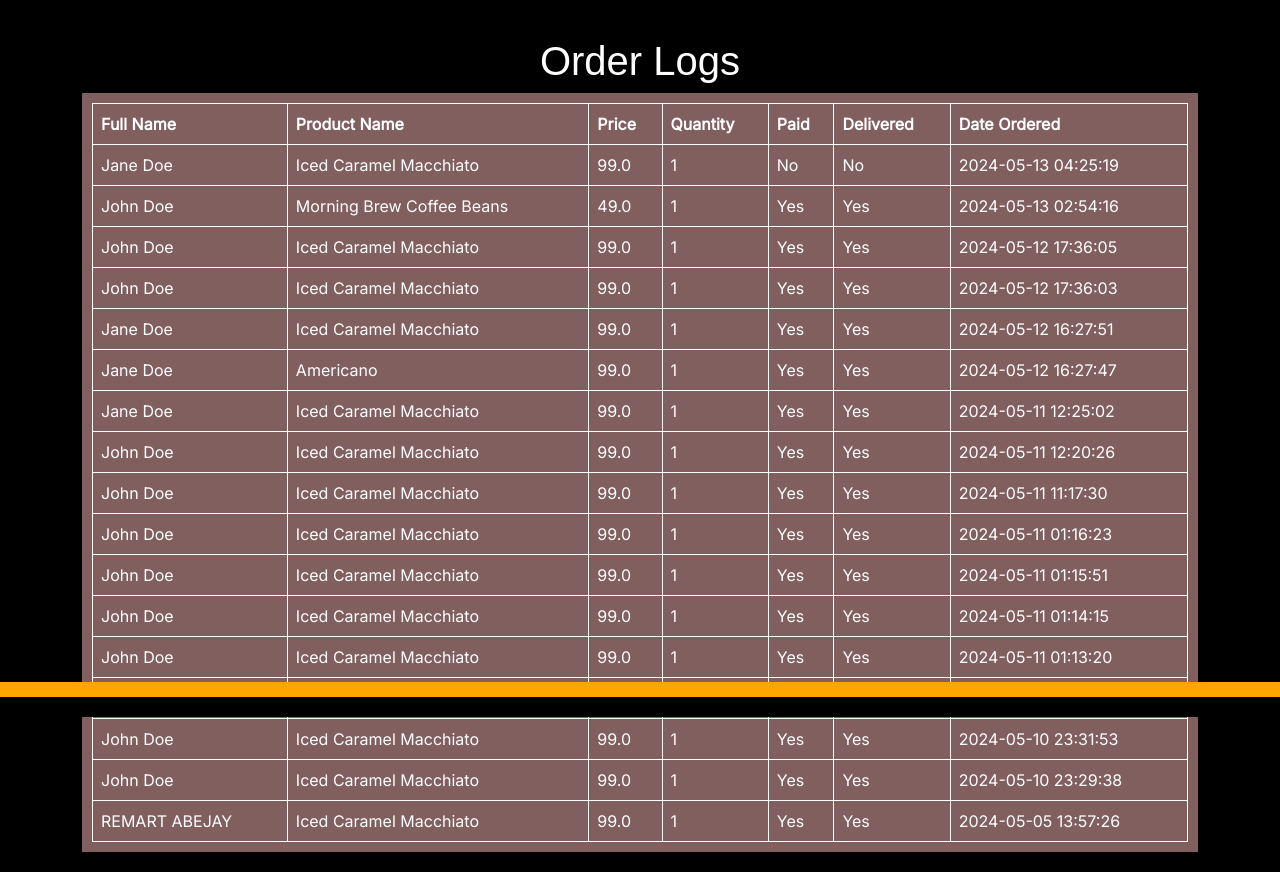
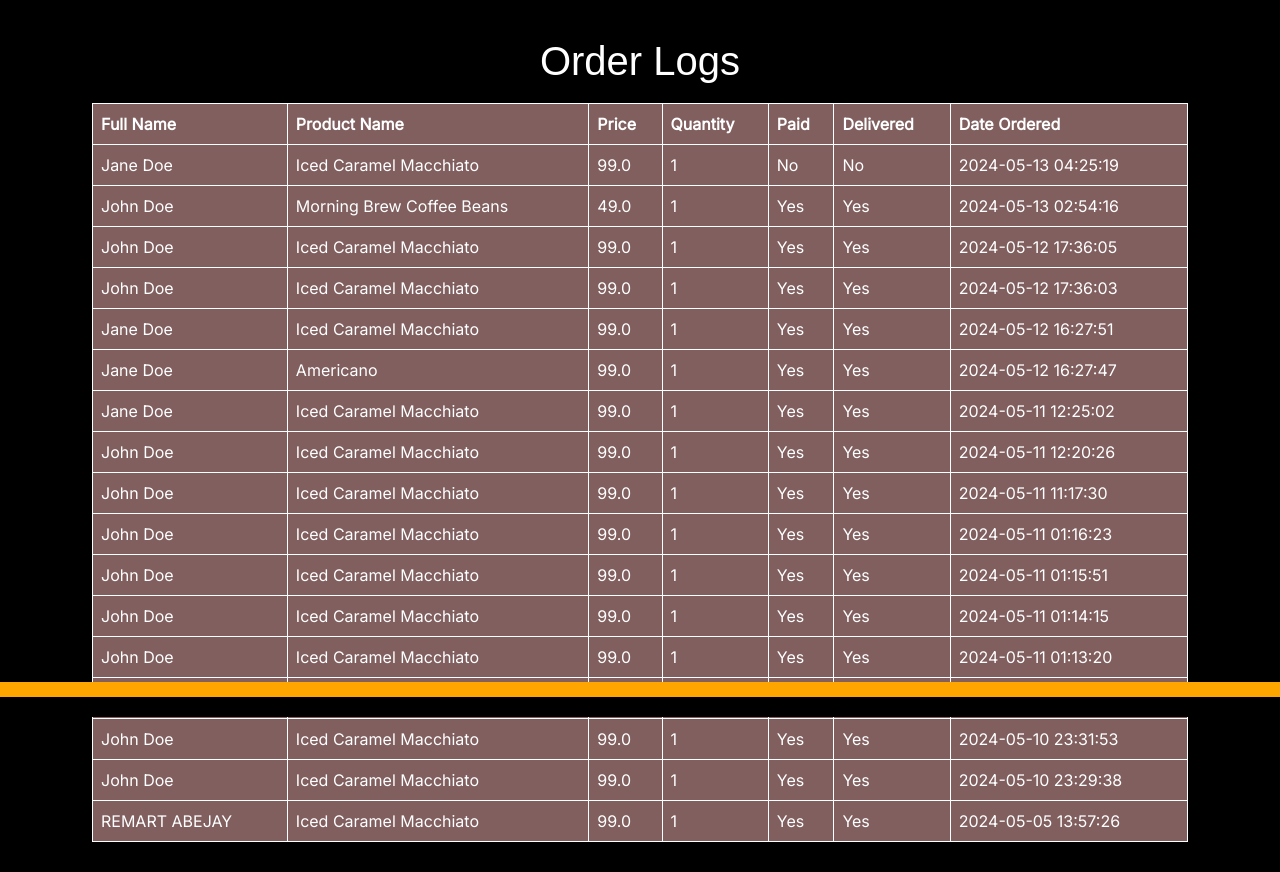
Before and after one commit to martxxd/coffee-app-backend, a Flask app: page /manage_orders in a window 1280 px wide. Shown: the part 83-955 px from the top of the page. Run offline with Flask 3, Linux system fonts and the light colour scheme; data comes from the database, SQL or seed files in the repository; some libraries are stand-ins or nearby versions; some web fonts are replaced.

Commit message:
update css

```diff
--- a/static/musers.css
+++ b/static/musers.css
@@ -1,6 +1,6 @@
 .custom-table {
     color: rgb(255, 255, 255);
-    background-color: rgb(129, 95, 95);
+    background-color: rgb(0, 0, 0);
     padding: 10px;
 }
 
@@ -13,8 +13,9 @@
 .custom-table td {
     border: 1px solid white;
     padding: 8px;
+    background-color: rgb(129, 95, 95);
 }
 
 .custom-table thead {
-    background-color: rgb(129, 95, 95);
+    background-color: rgb(54, 10, 10);
 }
```
